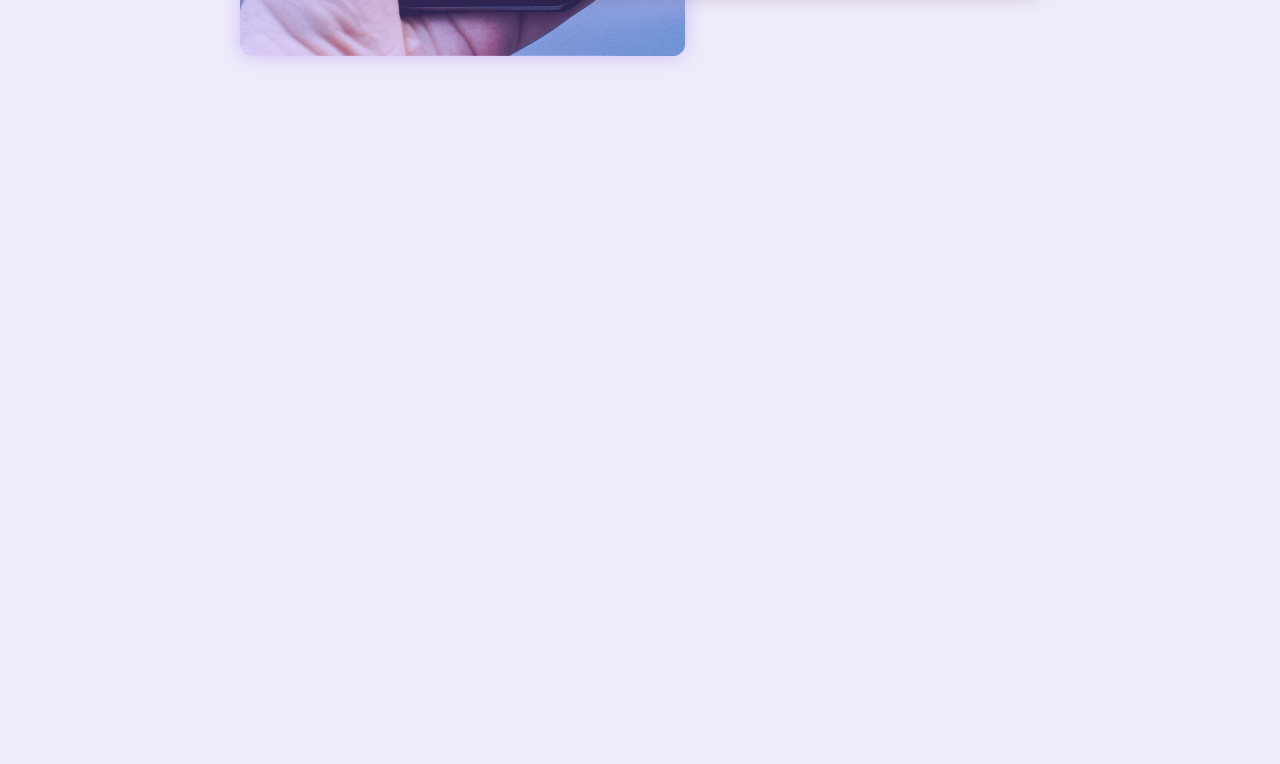
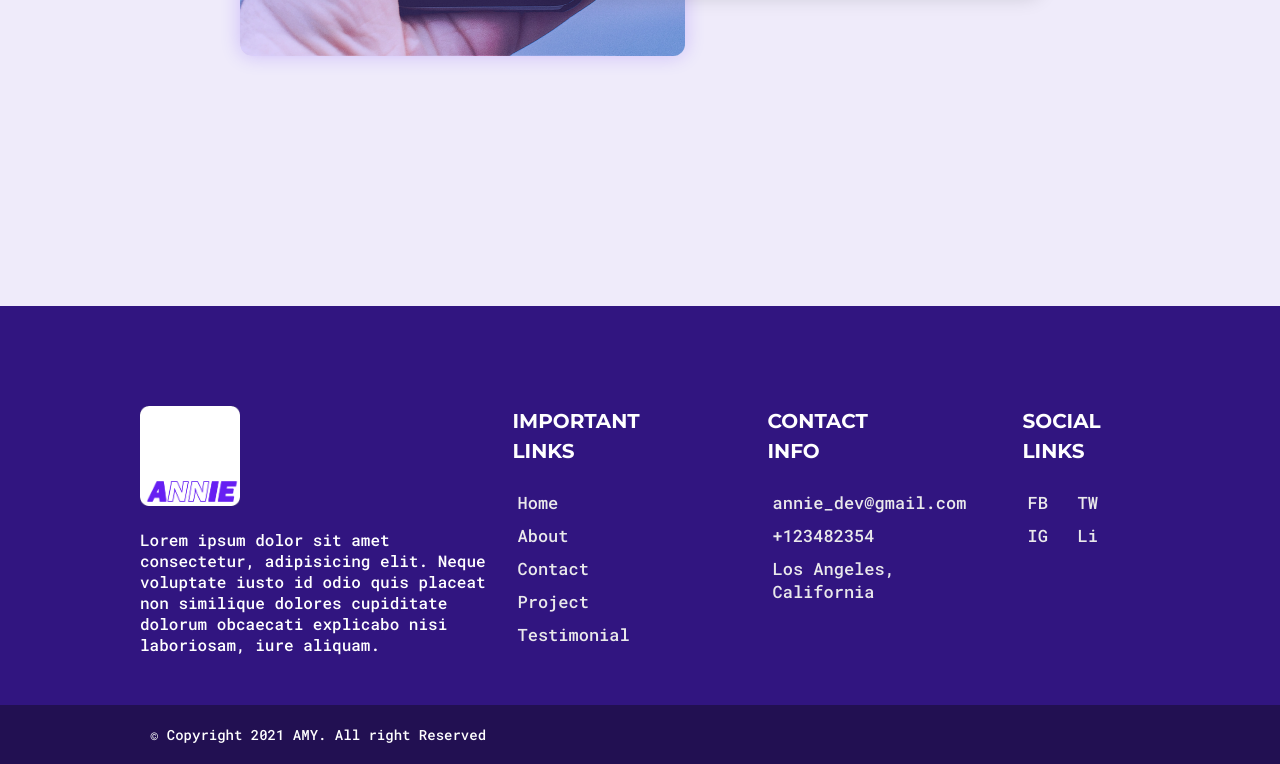
Before and after one commit to angelmgl/portfolio-website, a plain HTML site: page index.html in a window 1280 px wide. Shown: the part 6275-7039 px from the top of the page. Before the commit the page ends 6581 px from the top, so only its background shows below. Drawn offline with Linux system fonts and the light colour scheme.

Commit message:
Footer added

```diff
--- a/index.html
+++ b/index.html
@@ -145,7 +145,11 @@
                 <div class="all-items">
                     <div class="item">
                         <div class="img">
-                            <img src="img/profile.webp" alt="user" />
+                            <img
+                                loading="lazy"
+                                src="img/profile.webp"
+                                alt="user"
+                            />
                         </div>
                         <h3 class="testimonial-heading">Taylor</h3>
                         <p class="testimonial-subheading">
@@ -174,7 +178,11 @@
                     </div>
                     <div class="item">
                         <div class="img">
-                            <img src="img/profile.webp" alt="user" />
+                            <img
+                                loading="lazy"
+                                src="img/profile.webp"
+                                alt="user"
+                            />
                         </div>
                         <h3 class="testimonial-heading">Taylor</h3>
                         <p class="testimonial-subheading">
@@ -203,7 +211,11 @@
                     </div>
                     <div class="item">
                         <div class="img">
-                            <img src="img/profile.webp" alt="user" />
+                            <img
+                                loading="lazy"
+                                src="img/profile.webp"
+                                alt="user"
+                            />
                         </div>
                         <h3 class="testimonial-heading">Taylor</h3>
                         <p class="testimonial-subheading">
@@ -280,7 +292,11 @@
                     <div class="left">
                         <div class="card">
                             <div class="img">
-                                <img src="./img/profile.webp" alt="profile" />
+                                <img
+                                    loading="lazy"
+                                    src="./img/profile.webp"
+                                    alt="profile"
+                                />
                             </div>
                             <p class="card-desc">
                                 Lorem ipsum, dolor sit amet consectetur
@@ -325,7 +341,11 @@
                     <div class="item">
                         <div class="left">
                             <div class="img">
-                                <img src="./img/project-1.webp" alt="" />
+                                <img
+                                    loading="lazy"
+                                    src="./img/project-1.webp"
+                                    alt=""
+                                />
                             </div>
                         </div>
                         <div class="right">
@@ -366,7 +386,11 @@
                     <div class="item">
                         <div class="left">
                             <div class="img">
-                                <img src="./img/project-3.webp" alt="" />
+                                <img
+                                    loading="lazy"
+                                    src="./img/project-3.webp"
+                                    alt=""
+                                />
                             </div>
                         </div>
                         <div class="right">
@@ -389,7 +413,11 @@
                     <div class="item">
                         <div class="left">
                             <div class="img">
-                                <img src="./img/project-2.webp" alt="" />
+                                <img
+                                    loading="lazy"
+                                    src="./img/project-2.webp"
+                                    alt=""
+                                />
                             </div>
                         </div>
                         <div class="right">
@@ -414,6 +442,65 @@
         </section>
         <!-- end Projects section -->
 
+        <!-- Footer Section -->
+        <section id="footer">
+            <div class="container">
+                <footer>
+                    <div class="col-1">
+                        <div class="logo">
+                            <a href="#">
+                                <img src="./img/annie.png" alt="" />
+                            </a>
+                        </div>
+                        <p>
+                            Lorem ipsum dolor sit amet consectetur, adipisicing
+                            elit. Neque voluptate iusto id odio quis placeat non
+                            similique dolores cupiditate dolorum obcaecati
+                            explicabo nisi laboriosam, iure aliquam.
+                        </p>
+                    </div>
+                    <div class="col-2">
+                        <h2 class="column-heading">Important<br />Links</h2>
+                        <ul>
+                            <li><a href="./index.html#home">Home</a></li>
+                            <li><a href="./index.html#about">About</a></li>
+                            <li><a href="./contact.html">Contact</a></li>
+                            <li><a href="./index.html#Project">Project</a></li>
+                            <li>
+                                <a href="./index.html#testimonial"
+                                    >Testimonial</a
+                                >
+                            </li>
+                        </ul>
+                    </div>
+                    <div class="col-3">
+                        <h2 class="column-heading">Contact<br />Info</h2>
+                        <ul>
+                            <li><a href="#">annie_dev@gmail.com</a></li>
+                            <li><a href="#">+123482354</a></li>
+                            <li><a href="#">Los Angeles, California</a></li>
+                        </ul>
+                    </div>
+                    <div class="col-4">
+                        <h2 class="column-heading">Social<br />Links</h2>
+                        <ul>
+                            <li><a href="#">FB</a></li>
+                            <li><a href="#">TW</a></li>
+                            <li><a href="#">IG</a></li>
+                            <li><a href="#">Li</a></li>
+                        </ul>
+                    </div>
+                </footer>
+            </div>
+        </section>
+        <section id="copyright">
+            <div class="container">
+                <p>&copy; Copyright 2021 AMY. All right Reserved</p>
+            </div>
+        </section>
+
+        <script src="./app.js"></script>
+
         <script>
             if ("loading" in HTMLImageElement.prototype) {
                 console.log("The browser supports `lazy-loading`...");
--- a/style.css
+++ b/style.css
@@ -688,3 +688,121 @@ a {
         text-align: center;
     }
 }
+
+/* Footer Section */
+#footer {
+    background-color: #311580;
+    color: white;
+    padding: 10rem 0 5rem 0;
+}
+
+#footer footer {
+    display: flex;
+    align-items: flex-start;
+    justify-content: flex-start;
+    gap: 2rem;
+}
+
+#footer footer .col-1 {
+    flex: 3;
+}
+
+#footer footer .col-2,
+#footer footer .col-3,
+#footer footer .col-4 {
+	flex: 2;
+}
+
+#footer footer .col-4 {
+	flex: 1;
+}
+
+#footer footer .col-4 ul {
+    display: flex;
+    flex-wrap: wrap;
+}
+
+#footer footer .col-4 ul li a {
+    min-width: 50px;
+}
+
+#footer footer .col-1 .logo img {
+    max-width: 100px;
+    margin-bottom: 2rem;
+}
+
+#footer footer .col-1 p {
+    color: white;
+}
+
+#footer footer .column-heading {
+    font-family: 'Montserrat', sans-serif;
+    font-size: 2rem;
+    margin-bottom: 2rem;
+    text-transform: uppercase;
+    line-height: 1.5em;
+}
+
+#footer footer ul {
+    list-style: none;
+}
+
+#footer footer ul li {
+    border-radius: 4px;
+}
+
+#footer footer ul li:hover {
+    background-color: white;
+}
+
+#footer footer ul li:hover a {
+    color: var(--primary-color);
+}
+
+#footer footer ul li a {
+    display: inline-block;
+    width: 100%;
+    color: #fff;
+    font-size: 1.7rem;
+    color: rgb(234, 233, 235);
+    padding: 0.5rem;
+}
+
+@media only screen and (max-width: 768px) {
+    #footer footer {
+        flex-direction: column;
+        justify-content: center;
+        text-align: center;
+    }
+
+    #footer footer .col-1,
+    #footer footer .col-2,
+	#footer footer .col-3,
+	#footer footer .col-4 {
+		width: 100%;
+		margin-bottom: 3rem;
+	}
+
+	#footer footer .col-4 ul {
+		width: fit-content;
+		margin: 0 auto;
+	}
+}
+
+/* copyright Section */
+#copyright {
+	padding: 1rem 0;
+	background-color: #221052;
+}
+
+#copyright p {
+	color: white;
+	margin: 1rem;
+	font-size: 1.4rem;
+}
+
+@media only screen and (max-width: 768px) {
+	#copyright p {
+		text-align: center;
+	}
+}
```
Also changed, not shown: img/annie.png (added).
